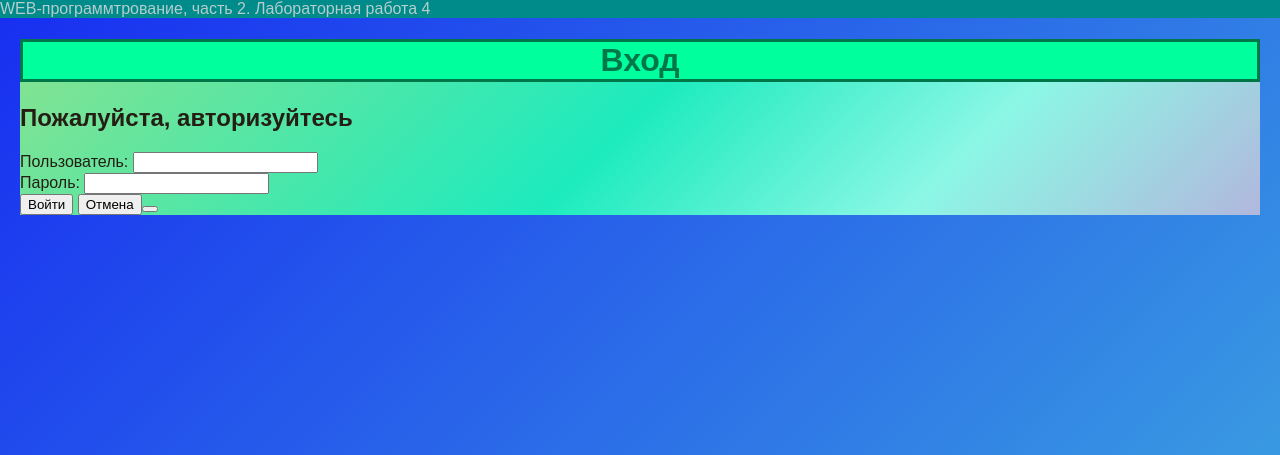
After one commit to RuslanKrutik/web_2, a Flask app: page /lab4/login in a window 1280 px wide. The commit adds this page. Shown: the top 455 px of the page. Run offline with Flask 3, Linux system fonts and the light colour scheme.

Commit message:
Авторизация

```diff
--- a/lab4.py
+++ b/lab4.py
@@ -116,3 +116,15 @@ def tree():
         tree_count += 1
 
     return redirect('/lab4/tree')
+
+@lab4.route('/lab4/login', methods=['GET', 'POST'])
+def login():
+    if request.method == "GET":
+        return render_template("lab4/login.html", authorized=False)
+    login = request.form.get('login')
+    password = request.form.get('password')
+
+    if login == 'alex' and password == '123':
+        return render_template('/lab4/login.html', login=login, authorized=True)
+    error = 'Неверные логин и пароль'
+    return render_template('lab4/login.html', error=error, authorized=False)
--- a/templates/lab4/lab4.html
+++ b/templates/lab4/lab4.html
@@ -17,6 +17,7 @@
             <div class="line_a"><a href="/lab4/sub-form">Вычитание</a></div>
             <div class="line_a"><a href="/lab4/pow-form">Возведение в степень</a></div>
             <div class="line_a"><a href="/lab4/tree">Деревья</a></div>
+            <div class="line_a"><a href="/lab4/login">Логин и пароль</a></div>
         </ul>
     </div>
 {% endblock %}
--- /dev/null
+++ b/templates/lab4/login.html
@@ -0,0 +1,29 @@
+{% extends "base.html" %}
+
+{# номер лабораторной #}
+{% block lab %} Лабораторная работа 4 {% endblock %}
+
+{# основной контент #}
+{% block main %}
+    {% if authorized %}
+        <h1>Добро пожаловать, авторизуйтесь</h2>
+    {% else %}
+        <h1>Вход</h1>
+        <h2>Пожалуйста, авторизуйтесь</h2>
+        <form method="post">
+            <div>
+                <label for="login">Пользователь:</label>
+                <input type="text" id="login" name="login">
+            </div>
+            <div>
+                <label for="password">Пароль:</label>
+                <input type="password" id="password" name="password">
+            </div>
+            <div>{{ error }}</div>
+            <div>
+                <button type="submit">Войти</button>
+                <button type="reset">Отмена<button>
+            </div>
+        </form>
+    {% endif %}
+{% endblock %}
```
